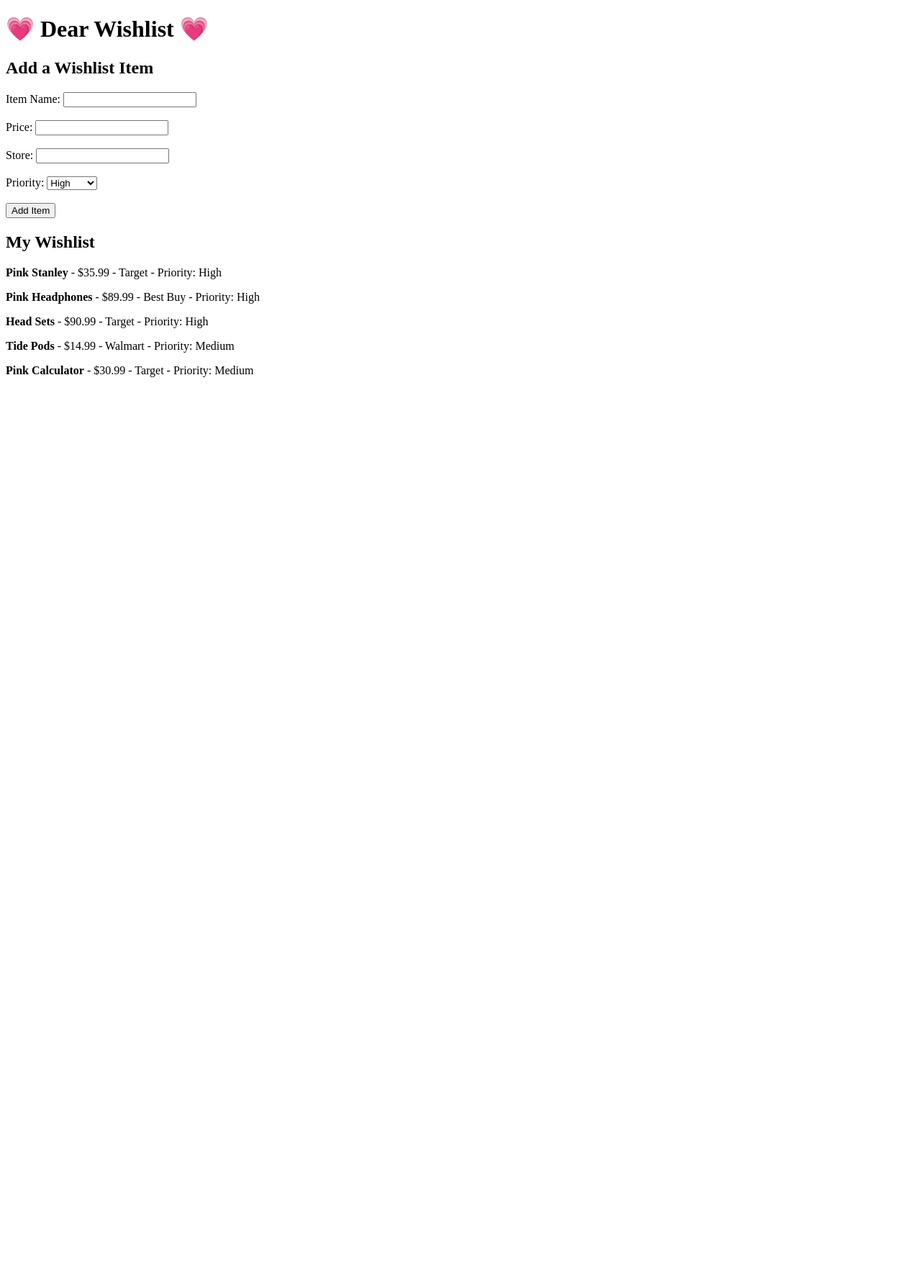
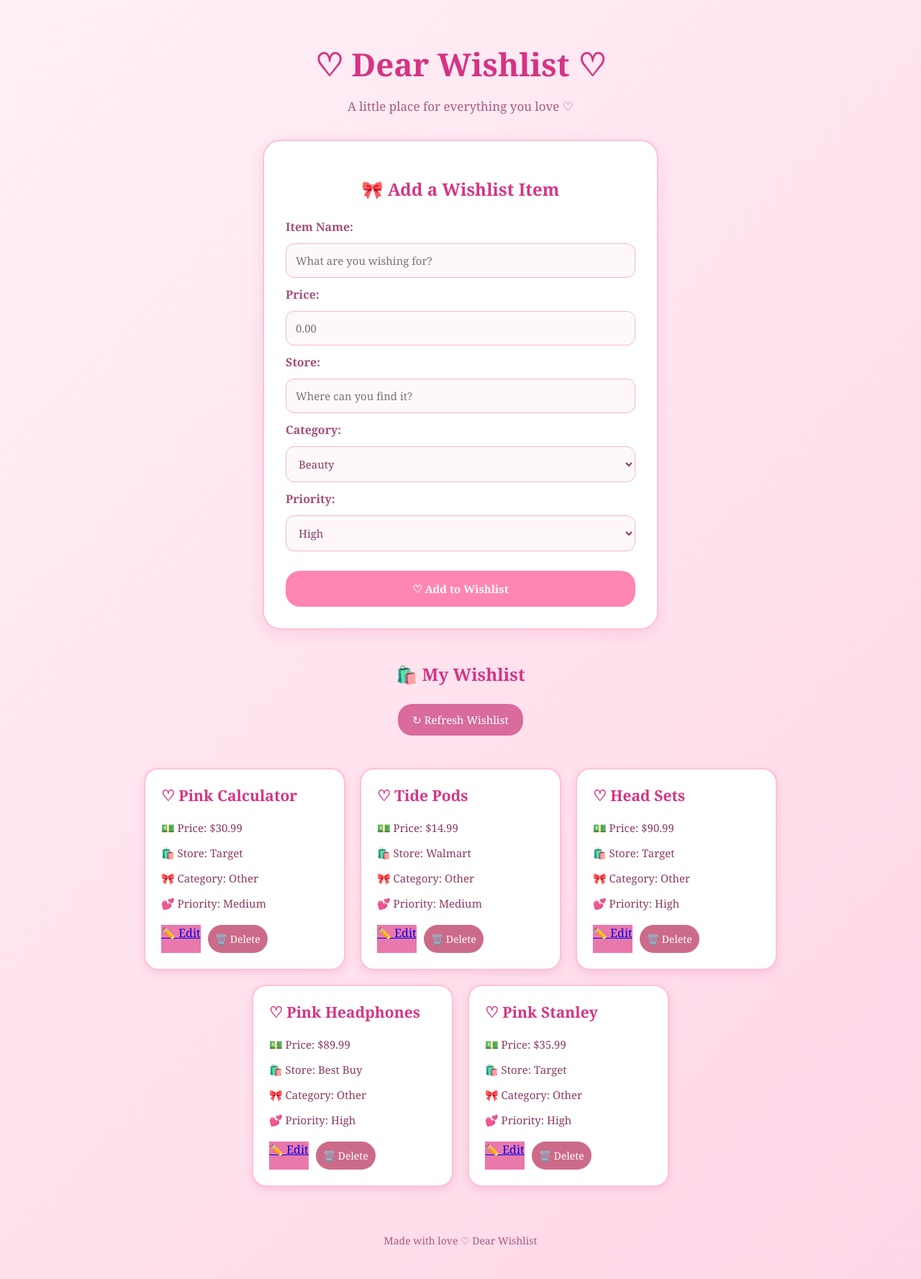
Before and after one commit to genesisrodriguez1223/Dear-Wishlist-App, a Flask app: page / in a window 1280 px wide. Shown: the whole page at 72% size. Before the commit the page ends 524 px from the top, so only its background shows below. Run offline with Flask 3, Linux system fonts and the light colour scheme; data comes from the database, SQL or seed files in the repository.

Commit message:
Add wishlist design and item management features

```diff
--- a/app.py
+++ b/app.py
@@ -1,29 +1,62 @@
-from flask import Flask, render_template, request, redirect
+
+from flask import Flask, render_template, request, redirect, url_for
 import sqlite3
+import os
 
 app = Flask(__name__)
+
+DATABASE = os.path.join(app.root_path, "wishlist.db")
+
+CATEGORIES = [
+    "Beauty", "Fashion", "Electronics",
+    "Home", "School", "Other"
+]
+
+PRIORITIES = ["High", "Medium", "Low"]
+
+
 def valid_priority(priority):
-    return priority in ["Low", "Medium", "High"]
+    return priority in PRIORITIES
+
 
 def init_db():
-    conn = sqlite3.connect("wishlist.db")
+    conn = sqlite3.connect(DATABASE)
+
     conn.execute("""
         CREATE TABLE IF NOT EXISTS items (
             id INTEGER PRIMARY KEY AUTOINCREMENT,
             name TEXT NOT NULL,
             price REAL,
             store TEXT,
-            priority TEXT
+            priority TEXT,
+            category TEXT DEFAULT 'Other'
         )
     """)
+
+    columns = [
+        column[1]
+        for column in conn.execute("PRAGMA table_info(items)")
+    ]
+
+    if "category" not in columns:
+        conn.execute(
+            "ALTER TABLE items ADD COLUMN category TEXT DEFAULT 'Other'"
+        )
+
     conn.commit()
     conn.close()
 
 
 @app.route("/")
 def home():
-    conn = sqlite3.connect("wishlist.db")
-    items = conn.execute("SELECT * FROM items").fetchall()
+    conn = sqlite3.connect(DATABASE)
+
+    items = conn.execute("""
+        SELECT id, name, price, store, priority, category
+        FROM items
+        ORDER BY id DESC
+    """).fetchall()
+
     conn.close()
 
     return render_template("index.html", items=items)
@@ -31,23 +64,118 @@ def home():
 
 @app.route("/add", methods=["POST"])
 def add_item():
-    name = request.form["name"]
-    price = request.form["price"]
-    store = request.form["store"]
-    priority = request.form["priority"]
+    name = request.form.get("name", "").strip()
+    price = request.form.get("price", "")
+    store = request.form.get("store", "")
+    priority = request.form.get("priority", "")
+    category = request.form.get("category", "Other")
+
+    if not name:
+        return "Item name is required", 400
 
     if not valid_priority(priority):
         return "Invalid priority", 400
 
-    conn = sqlite3.connect("wishlist.db")
-    conn.execute(
-        "INSERT INTO items (name, price, store, priority) VALUES (?, ?, ?, ?)",
-        (name, price, store, priority)
-    )
+    if category not in CATEGORIES:
+        return "Invalid category", 400
+
+    try:
+        price_value = float(price) if price else None
+        if price_value is not None and price_value < 0:
+            return "Invalid price", 400
+    except ValueError:
+        return "Invalid price", 400
+
+    conn = sqlite3.connect(DATABASE)
+
+    conn.execute("""
+        INSERT INTO items (name, price, store, priority, category)
+        VALUES (?, ?, ?, ?, ?)
+    """, (name, price_value, store, priority, category))
+
     conn.commit()
     conn.close()
 
-    return redirect("/")
+    return redirect(url_for("home"))
+
+
+@app.route("/delete/<int:item_id>", methods=["POST"])
+def delete_item(item_id):
+    conn = sqlite3.connect(DATABASE)
+
+    conn.execute(
+        "DELETE FROM items WHERE id = ?",
+        (item_id,)
+    )
+
+    conn.commit()
+    conn.close()
+
+    return redirect(url_for("home"))
+
+
+@app.route("/edit/<int:item_id>", methods=["GET", "POST"])
+def edit_item(item_id):
+    conn = sqlite3.connect(DATABASE)
+
+    if request.method == "POST":
+        name = request.form.get("name", "").strip()
+        price = request.form.get("price", "")
+        store = request.form.get("store", "")
+        priority = request.form.get("priority", "")
+        category = request.form.get("category", "Other")
+
+        if not name:
+            conn.close()
+            return "Item name is required", 400
+
+        if not valid_priority(priority):
+            conn.close()
+            return "Invalid priority", 400
+
+        if category not in CATEGORIES:
+            conn.close()
+            return "Invalid category", 400
+
+        try:
+            price_value = float(price) if price else None
+            if price_value is not None and price_value < 0:
+                conn.close()
+                return "Invalid price", 400
+        except ValueError:
+            conn.close()
+            return "Invalid price", 400
+
+        result = conn.execute("""
+            UPDATE items
+            SET name = ?, price = ?, store = ?,
+                priority = ?, category = ?
+            WHERE id = ?
+        """, (
+            name, price_value, store,
+            priority, category, item_id
+        ))
+
+        conn.commit()
+        conn.close()
+
+        if result.rowcount == 0:
+            return "Item not found", 404
+
+        return redirect(url_for("home"))
+
+    item = conn.execute("""
+        SELECT id, name, price, store, priority, category
+        FROM items
+        WHERE id = ?
+    """, (item_id,)).fetchone()
+
+    conn.close()
+
+    if item is None:
+        return "Item not found", 404
+
+    return render_template("edit.html", item=item)
 
 
 if __name__ == "__main__":
--- /dev/null
+++ b/static/style.css
@@ -0,0 +1,207 @@
+
+/* Dear Wishlist - Pink Theme */
+
+* {
+    box-sizing: border-box;
+}
+
+body {
+    margin: 0;
+    min-height: 100vh;
+    background: linear-gradient(135deg, #fff0f6, #ffd6e7);
+    font-family: Georgia, serif;
+    color: #8b3a62;
+}
+
+/* Main Layout */
+
+.page-container {
+    max-width: 1100px;
+    margin: 0 auto;
+    padding: 30px 20px;
+}
+
+/* Header */
+
+.header {
+    text-align: center;
+    margin-bottom: 35px;
+}
+
+.header h1 {
+    color: #d63384;
+    font-size: 44px;
+    margin-bottom: 10px;
+}
+
+.header p {
+    font-size: 17px;
+    color: #a65a80;
+}
+
+/* Form Section */
+
+.form-section {
+    background-color: #ffffff;
+    max-width: 550px;
+    margin: 0 auto 45px;
+    padding: 30px;
+    border-radius: 25px;
+    border: 2px solid #ffc0d9;
+    box-shadow: 0 6px 20px rgba(214, 51, 132, 0.12);
+}
+
+h2 {
+    color: #d63384;
+    text-align: center;
+    margin-bottom: 25px;
+}
+
+form {
+    display: flex;
+    flex-direction: column;
+    gap: 12px;
+}
+
+label {
+    font-weight: bold;
+    color: #a64d79;
+}
+
+input,
+select {
+    width: 100%;
+    padding: 13px;
+    border: 1px solid #f3b6d0;
+    border-radius: 12px;
+    background-color: #fff8fb;
+    font-family: Georgia, serif;
+    font-size: 15px;
+    color: #8b3a62;
+}
+
+input:focus,
+select:focus {
+    outline: 2px solid #e978ab;
+    border-color: #e978ab;
+}
+
+/* Buttons */
+
+button {
+    background-color: #ff85b3;
+    color: white;
+    border: none;
+    border-radius: 20px;
+    padding: 12px 20px;
+    font-family: Georgia, serif;
+    font-size: 15px;
+    cursor: pointer;
+    transition: background-color 0.2s ease;
+}
+
+button:hover:not(:disabled) {
+    background-color: #e75494;
+}
+
+.add-button {
+    margin-top: 15px;
+    font-weight: bold;
+    padding: 15px;
+}
+
+.refresh-button {
+    display: block;
+    margin: 0 auto 25px;
+    background-color: #d96b9d;
+}
+
+/* Wishlist Cards */
+
+.wishlist-container {
+    display: flex;
+    flex-wrap: wrap;
+    justify-content: center;
+    gap: 20px;
+    padding: 20px 0;
+}
+
+.wishlist-card {
+    background-color: white;
+    border: 2px solid #ffc0d9;
+    border-radius: 20px;
+    padding: 22px;
+    width: 280px;
+    box-shadow: 0 4px 12px rgba(214, 51, 132, 0.15);
+}
+
+.wishlist-card h3 {
+    color: #d63384;
+    font-size: 21px;
+    margin-top: 0;
+    overflow-wrap: anywhere;
+}
+
+.wishlist-card p {
+    color: #8b3a62;
+    font-size: 15px;
+}
+
+.card-actions {
+    display: flex;
+    gap: 10px;
+    margin-top: 20px;
+}
+
+.card-actions button {
+    flex: 1;
+    padding: 10px;
+    font-size: 14px;
+}
+
+.edit-button {
+    background-color: #e978ab;
+}
+
+.delete-button {
+    background-color: #cc6b89;
+}
+
+button:disabled {
+    opacity: 0.5;
+    cursor: not-allowed;
+}
+
+/* Empty Wishlist */
+
+.empty-message {
+    text-align: center;
+    font-style: italic;
+    color: #a65a80;
+    font-size: 17px;
+}
+
+/* Footer */
+
+footer {
+    text-align: center;
+    margin-top: 45px;
+    color: #a65a80;
+    font-size: 14px;
+}
+
+/* Mobile Screens */
+
+@media (max-width: 600px) {
+    .header h1 {
+        font-size: 32px;
+    }
+
+    .form-section {
+        padding: 20px;
+    }
+
+    .wishlist-card {
+        width: 100%;
+    }
+}
--- a/templates/index.html
+++ b/templates/index.html
@@ -1,63 +1,162 @@
+
 <!DOCTYPE html>
 <html lang="en">
 
 <head>
     <meta charset="UTF-8">
+    <meta name="viewport"
+          content="width=device-width, initial-scale=1.0">
+
     <title>Dear Wishlist</title>
+
+    <link rel="stylesheet"
+          href="{{ url_for('static', filename='style.css') }}">
 </head>
 
 <body>
 
-    <h1>💗 Dear Wishlist 💗</h1>
+<div class="page-container">
 
-    <h2>Add a Wishlist Item</h2>
+    <header class="header">
+        <h1>♡ Dear Wishlist ♡</h1>
+        <p>A little place for everything you love ♡</p>
+    </header>
 
-    <!-- Sends the information entered by the user to Flask -->
-    <form action="/add" method="POST">
+    <section class="form-section">
 
-        <label>Item Name:</label>
-        <input type="text" name="name" required>
+        <h2>🎀 Add a Wishlist Item</h2>
 
-        <br><br>
+        <form action="{{ url_for('add_item') }}"
+              method="POST">
 
-        <label>Price:</label>
-        <input type="number" name="price" step="0.01">
+            <label for="name">Item Name:</label>
+            <input type="text"
+                   id="name"
+                   name="name"
+                   placeholder="What are you wishing for?"
+                   required>
 
-        <br><br>
+            <label for="price">Price:</label>
+            <input type="number"
+                   id="price"
+                   name="price"
+                   step="0.01"
+                   min="0"
+                   placeholder="0.00">
 
-        <label>Store:</label>
-        <input type="text" name="store">
+            <label for="store">Store:</label>
+            <input type="text"
+                   id="store"
+                   name="store"
+                   placeholder="Where can you find it?">
 
-        <br><br>
+            <label for="category">Category:</label>
+            <select id="category" name="category">
+                <option value="Beauty">Beauty</option>
+                <option value="Fashion">Fashion</option>
+                <option value="Electronics">Electronics</option>
+                <option value="Home">Home</option>
+                <option value="School">School</option>
+                <option value="Other">Other</option>
+            </select>
 
-        <label>Priority:</label>
-        <select name="priority">
+            <label for="priority">Priority:</label>
+            <select id="priority" name="priority">
                 <option value="High">High</option>
                 <option value="Medium">Medium</option>
                 <option value="Low">Low</option>
             </select>
 
-        <br><br>
-
-        <button type="submit">Add Item</button>
+            <button type="submit" class="add-button">
+                ♡ Add to Wishlist
+            </button>
 
         </form>
 
+    </section>
 
-    <h2>My Wishlist</h2>
+    <section class="wishlist-section">
 
-    <!-- Displays the items that Flask gets from SQLite -->
+        <h2>🛍️ My Wishlist</h2>
+
+        <button type="button"
+                class="refresh-button"
+                onclick="window.location.reload()">
+            ↻ Refresh Wishlist
+        </button>
+
+        <div class="wishlist-container">
+
             {% for item in items %}
 
+            <div class="wishlist-card">
+
+                <h3>♡ {{ item[1] }}</h3>
+
                 <p>
-            <strong>{{ item[1] }}</strong>
-            - ${{ item[2] }}
-            - {{ item[3] }}
-            - Priority: {{ item[4] }}
+                    💵 Price:
+                    {% if item[2] is not none %}
+                        ${{ "%.2f"|format(item[2]) }}
+                    {% else %}
+                        Not specified
+                    {% endif %}
+                </p>
+
+                <p>
+                    🛍️ Store:
+                    {{ item[3] or 'Not specified' }}
+                </p>
+
+                <p>
+                    🎀 Category:
+                    {{ item[5] or 'Other' }}
+                </p>
+
+                <p>
+                    💕 Priority: {{ item[4] }}
+                </p>
+
+                <div class="card-actions">
+
+                    <a class="edit-button"
+                       href="{{ url_for('edit_item', item_id=item[0]) }}">
+                        ✏️ Edit
+                    </a>
+
+                    <form
+                        action="{{ url_for('delete_item', item_id=item[0]) }}"
+                        method="POST"
+                        onsubmit="return confirm('Are you sure you want to delete this wish? 💗');">
+
+                        <button type="submit"
+                                class="delete-button">
+                            🗑️ Delete
+                        </button>
+
+                    </form>
+
+                </div>
+
+            </div>
+
+            {% else %}
+
+            <p class="empty-message">
+                Your wishlist is empty!
+                Add your first wish. 💗
             </p>
 
             {% endfor %}
 
+        </div>
+
+    </section>
+
+    <footer>
+        <p>Made with love ♡ Dear Wishlist</p>
+    </footer>
+
+</div>
+
 </body>
-
 </html>
```
Also changed, not shown: templates/edit.html (added, +98 -0 lines). Lines whose indentation alone changed are shown as unchanged.
